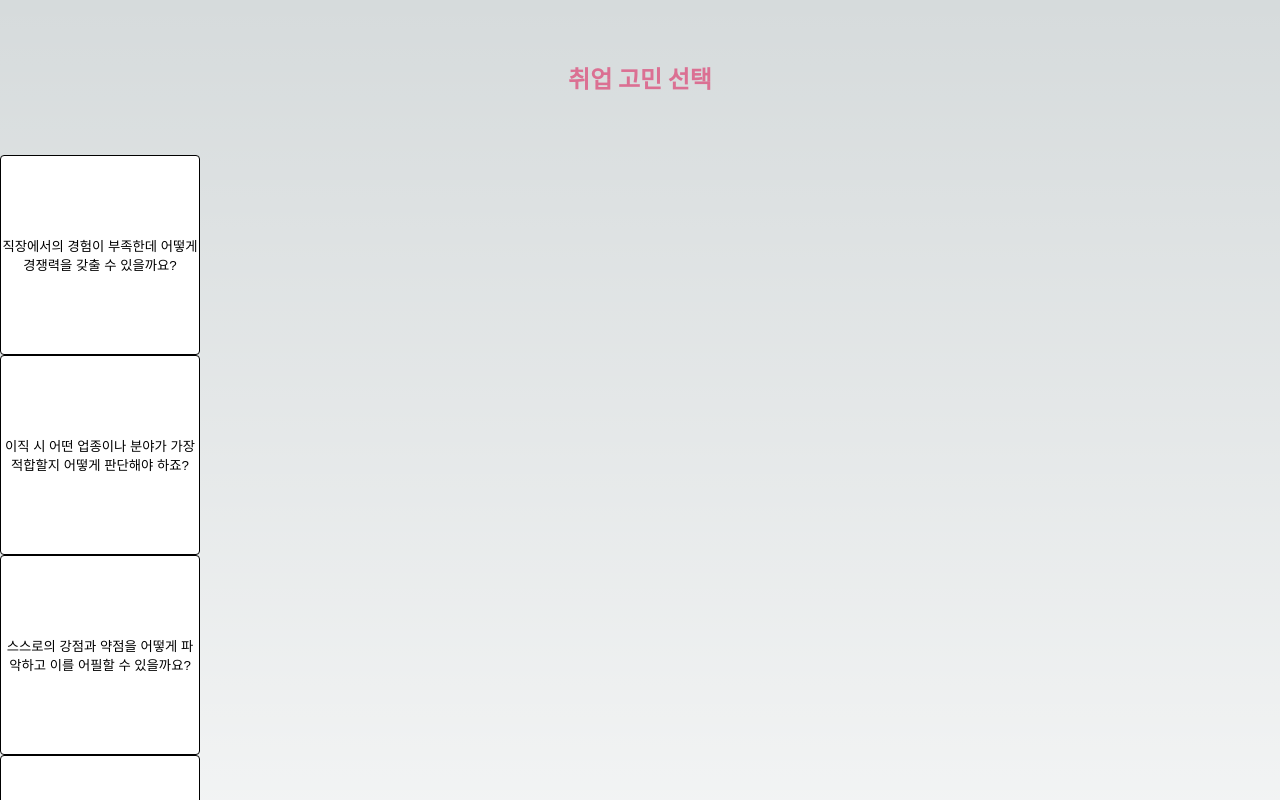
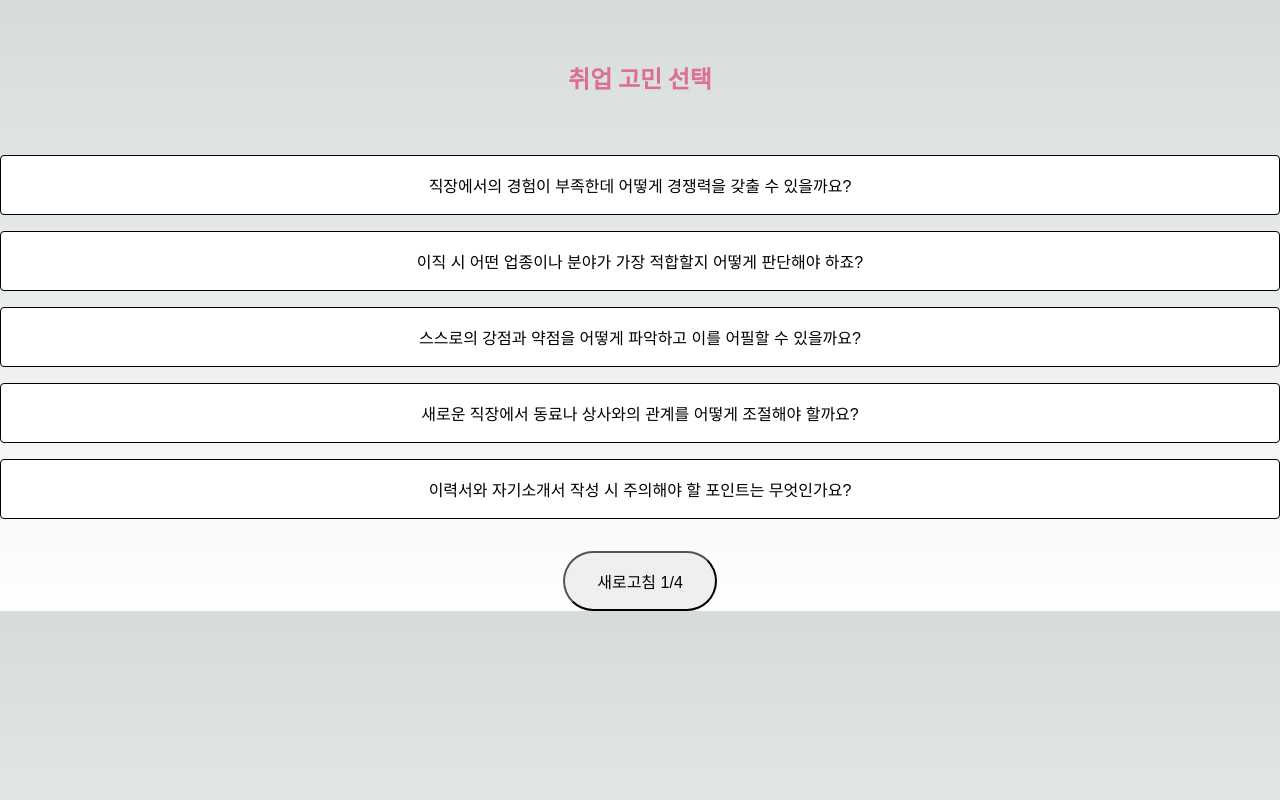
Before and after one commit to Back2TheBasic/fortune-cookie, a Next.js app: page /select in a window 1280 px wide. Both pictures are taken after a click on the button "취업". Shown: the top 800 px of the page. Built offline with nearby package versions, Linux system fonts and the light colour scheme.

Commit message:
style: button styling #26

```diff
--- a/src/app/layout.tsx
+++ b/src/app/layout.tsx
@@ -13,7 +13,7 @@ export const metadata: Metadata = {
 const RootLayout = ({ children }: { children: React.ReactNode }) => {
   return (
     <Provider>
-      <html lang="en">
+      <html lang="ko">
         <body className={inter.className}>{children}</body>
       </html>
     </Provider>
--- a/src/app/page.module.scss
+++ b/src/app/page.module.scss
@@ -3,6 +3,9 @@
   flex-direction: column;
   align-items: center;
   min-height: 100vh;
+}
+.start-container {
+  width: 100%;
 }
 
 /* Mobile */
--- a/src/app/page.tsx
+++ b/src/app/page.tsx
@@ -7,7 +7,7 @@ const Home = () => {
   return (
     <main className={styles.main}>
       <Title>2024 포춘쿠키</Title>
-      <Link href="/select">
+      <Link href="/select" className={styles['start-container']}>
         <Button>시작하기</Button>
       </Link>
     </main>
--- a/src/components/button/Button.module.scss
+++ b/src/components/button/Button.module.scss
@@ -2,25 +2,31 @@
   display: flex;
   justify-content: center;
   align-items: center;
-  width: 200px;
-  height: 200px;
   background-color: #fff;
   border: 1px solid #000;
   border-radius: 4px;
   color: #000;
-  cursor: pointer;
+  font-size: 1rem;
   text-align: center;
   text-decoration: none;
   &:hover {
-    background-color: aliceblue;
-    color: blue;
+    background-color: #e8e5de;
+  }
+
+  &--default {
+    width: 100%;
+    padding: 0.5rem 2rem;
+    min-height: 60px;
+  }
+
+  &--rect {
+    width: 100%;
+    height: 100px;
+  }
+
+  &--circle {
+    border-radius: 50%;
+    width: 200px;
+    height: 200px;
   }
 }
-.button__default {
-  //TODO add option
-  border-radius: 4px;
-}
-
-.button__circle {
-  border-radius: 50%;
-}
--- a/src/components/button/Button.tsx
+++ b/src/components/button/Button.tsx
@@ -13,7 +13,7 @@ const Button = ({ shape = 'default', children, onClick }: IButtonProps) => {
   return (
     <button
       type="button"
-      className={`${style.button} ${style[`button__${shape}`]}`}
+      className={`${style.button} ${style[`button--${shape}`]}`}
       onClick={onClick}
     >
       {children}
--- /dev/null
+++ b/src/components/select-category/SelectCategory.module.scss
@@ -0,0 +1,5 @@
+.category__container {
+  display: grid;
+  grid-template-columns: repeat(4, 1fr);
+  gap: 1rem;
+}
--- a/src/components/select-category/SelectCategory.tsx
+++ b/src/components/select-category/SelectCategory.tsx
@@ -4,6 +4,7 @@ import { categories } from '@/utils/const';
 import { TCategory } from '@/types/type';
 import Button from '@/components/button/Button';
 import Title from '@/components/title/Title';
+import styles from './SelectCategory.module.scss';
 
 const SelectCategory = () => {
   const dispatch = useDispatch();
@@ -15,17 +16,19 @@ const SelectCategory = () => {
   return (
     <>
       <Title>카테고리 선택</Title>
+      <section className={styles['category__container']}>
         {categories.map((category) => {
           return (
             <Button
               onClick={() => selectCategory(category)}
               key={category}
-            shape="default"
+              shape="rect"
             >
               {category}
             </Button>
           );
         })}
+      </section>
     </>
   );
 };
--- a/src/components/select-question/SelectQuestion.module.scss
+++ b/src/components/select-question/SelectQuestion.module.scss
@@ -1,4 +1,14 @@
 .question__container {
   display: flex;
   flex-direction: column;
+  gap: 1rem;
 }
+
+.question__refresh-btn {
+  display: flex;
+  margin: 2rem auto 0 auto;
+  padding: 1rem 2rem;
+  min-width: 100px;
+  border-radius: 60px;
+  font-size: 1rem;
+}
--- a/src/components/select-question/SelectQuestion.tsx
+++ b/src/components/select-question/SelectQuestion.tsx
@@ -31,6 +31,7 @@ const SelectQuestion = () => {
   return (
     <>
       <Title>{selectedCategory} 고민 선택</Title>
+      <section className={styles['question__container']}>
         {categoryQuestions
           .slice(questionIndex, questionIndex + questionsPerPage)
           .map((question: string) => {
@@ -44,7 +45,12 @@ const SelectQuestion = () => {
               </Button>
             );
           })}
-      <button type="button" onClick={refreshQuestions}>
+      </section>
+      <button
+        type="button"
+        onClick={refreshQuestions}
+        className={styles['question__refresh-btn']}
+      >
         새로고침 {questionIndex / questionsPerPage + 1}/
         {categoryQuestions.length / questionsPerPage}
       </button>
```
Lines whose indentation alone changed are shown as unchanged.
